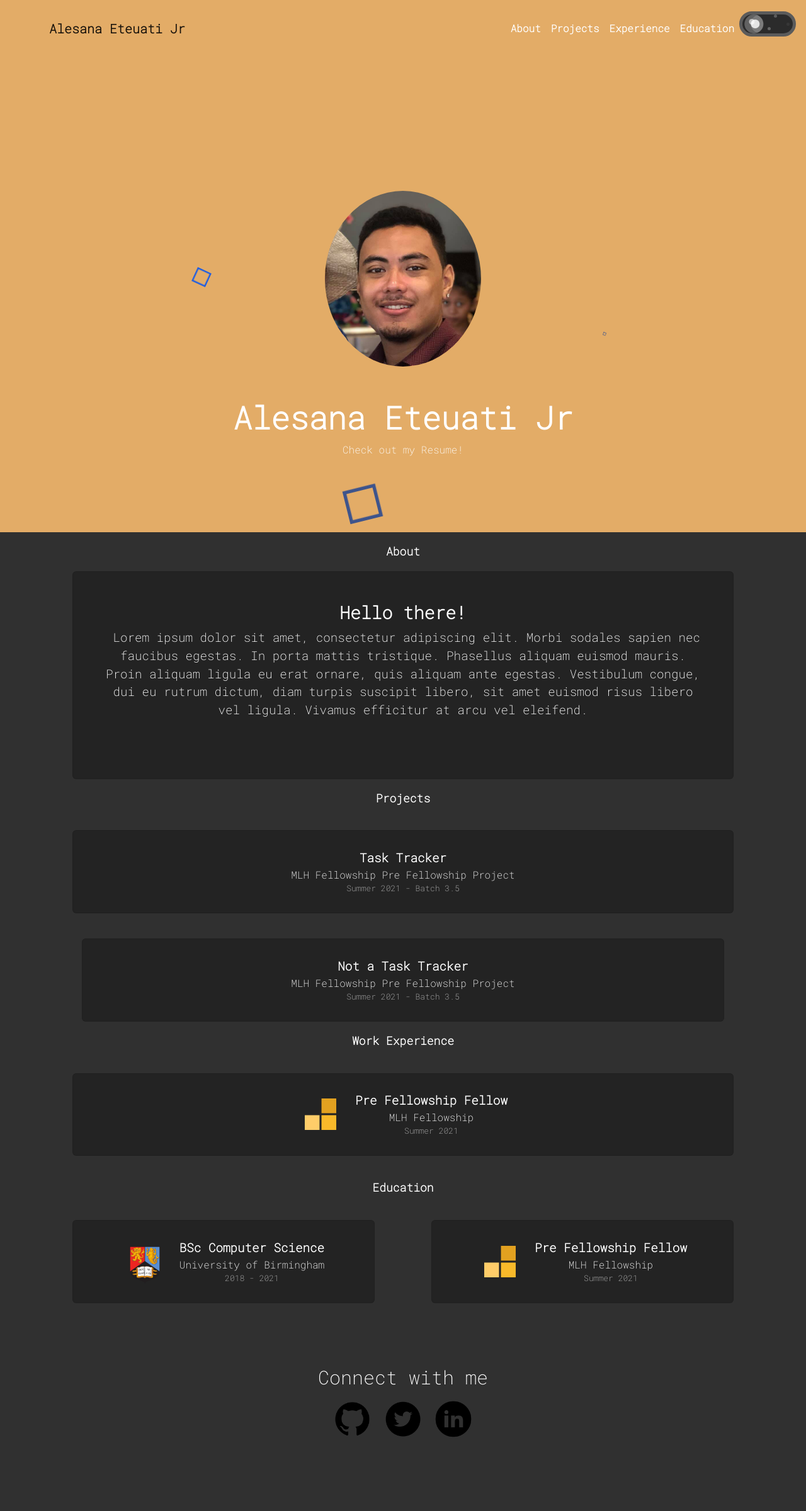
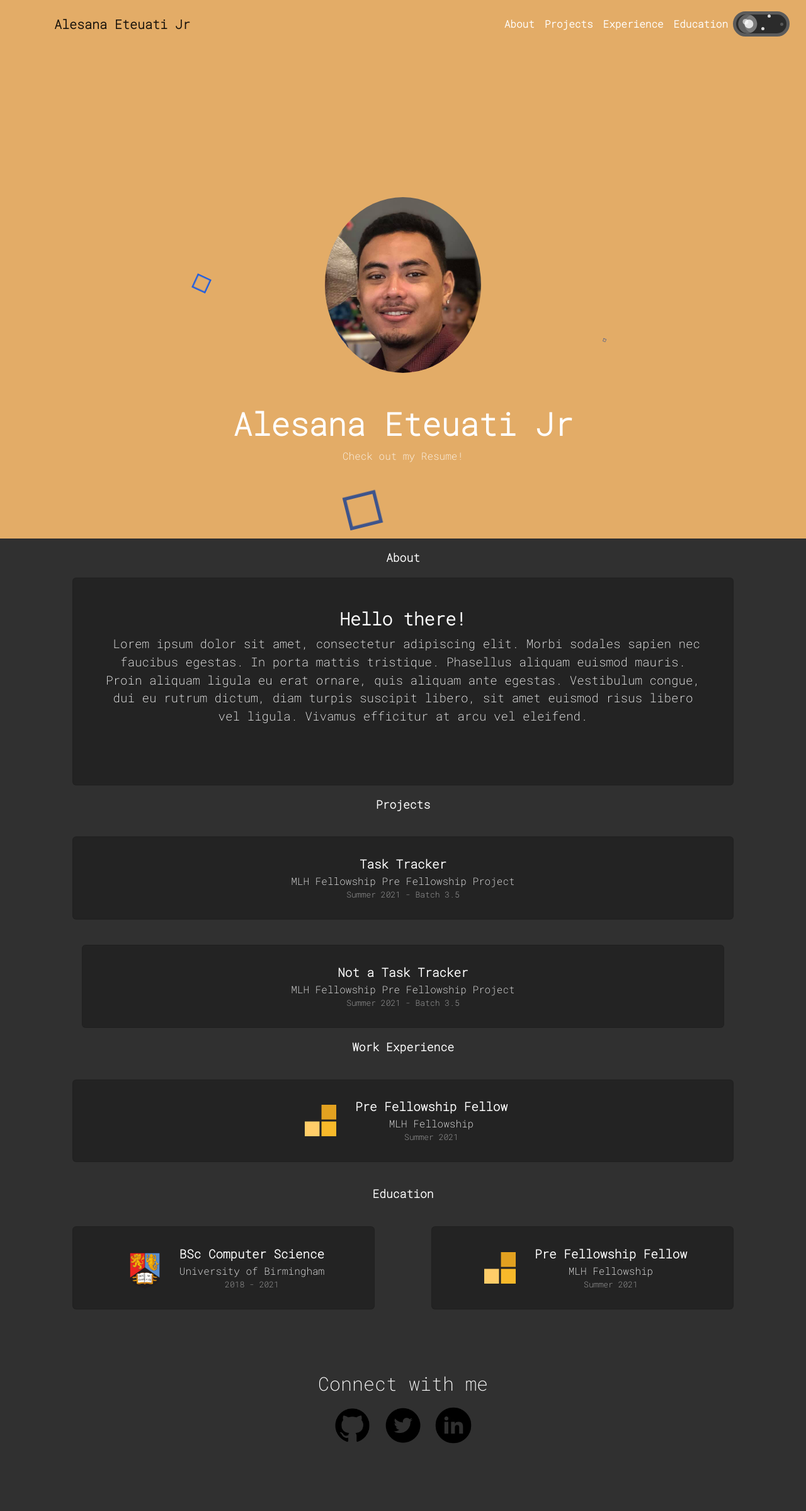
Before and after one commit to Green-Ranger11/Alesana-Eteuati-Jr, a Jekyll site: the page built from index.html, in a window 1280 px wide. Shown: the whole page at 63% size. Built offline with Jekyll 4.4.1, drawn with Linux system fonts in a browser that asks for light colours; nearby versions of some CDN libraries.

Commit message:
Fix nav responsive styles

```diff
--- a/_includes/navbar.html
+++ b/_includes/navbar.html
@@ -24,8 +24,6 @@
             <a class="nav-link" href="#education">Education</a>
           </li>
         </ul>
-
-      </div>
         <div class="switch">
           <input type="checkbox" class="switch__input ml-5 mt-5" id="Switch">
           <label class="switch__label" for="Switch">
@@ -33,6 +31,8 @@
               <span class="switch__decoration"></span>
           </label>
       </div>
+      </div>
+
   </nav>
 
 
--- a/_sass/navbar.scss
+++ b/_sass/navbar.scss
@@ -7,7 +7,7 @@
   display: inline-block;
   background-color: var(--banner-background-color);
   font-family: 'Roboto Mono', monospace;  font-weight: 700 !important;
-  padding-top: 10px;
+  padding: 10px;
 }
 
 .navbar-light .navbar-nav .nav-link {
@@ -47,9 +47,13 @@ button {
 @media (min-width: 1200px) {
   .navbar-collapse {
       margin-left: auto;
+      align-items: flex-start;
   }
   .navbar-brand {
     left: 5%;
+  }
+  .navbar {
+    align-items: flex-start;
   }
 }
 
@@ -57,47 +61,6 @@ button {
 @media (max-width: 1076px) {
   .navbar-brand {
      left: 11%;
-  }
-}
-
-@media (max-width: 500px) {
-  .navbar-brand {
-    margin-left: 10%;
-    padding-left: 5%;
-  }
-  button {
-    margin-left: 30%;
-  }
-  .navbar-collapse {
-    margin-left: 30%;
-  }
-
-}
-
-@media (min-width: 500px) and (max-width: 590px) {
-  button {
-    margin-left: 60%;
-  }
-  .navbar-collapse {
-    margin-left: 60%;
-  }
-}
-
-@media (min-width: 590px) and (max-width: 850px) {
-  button {
-    margin-left: 72%;
-  }
-  .navbar-collapse {
-    margin-left: 72%;
-  }
-}
-
-@media (min-width: 850px) and (max-width: 1000px) {
-  button {
-    margin-left: 80%;
-  }
-  .navbar-collapse {
-    margin-left: 80%;
   }
 }
 
```
Lines whose indentation alone changed are shown as unchanged.
